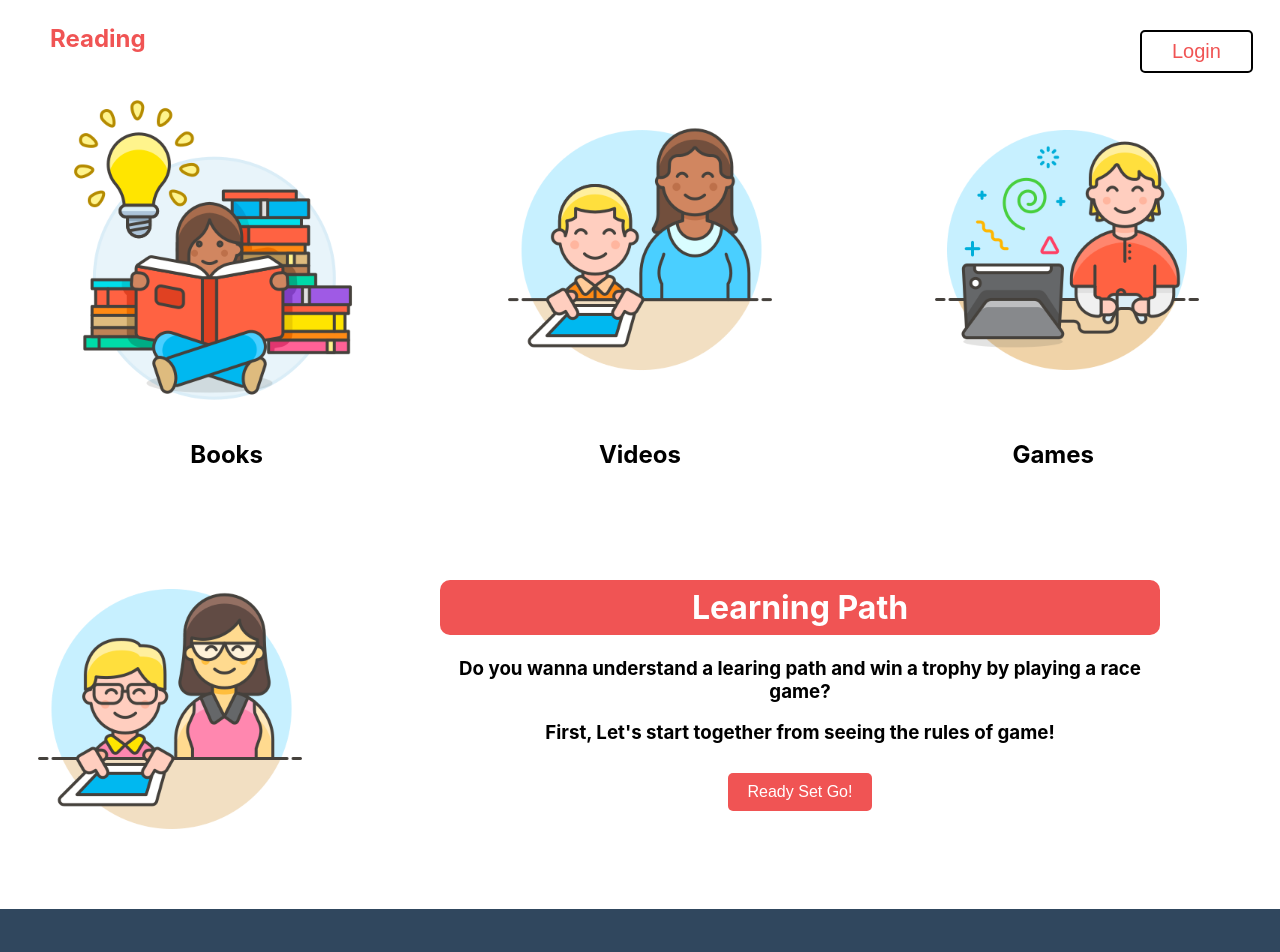
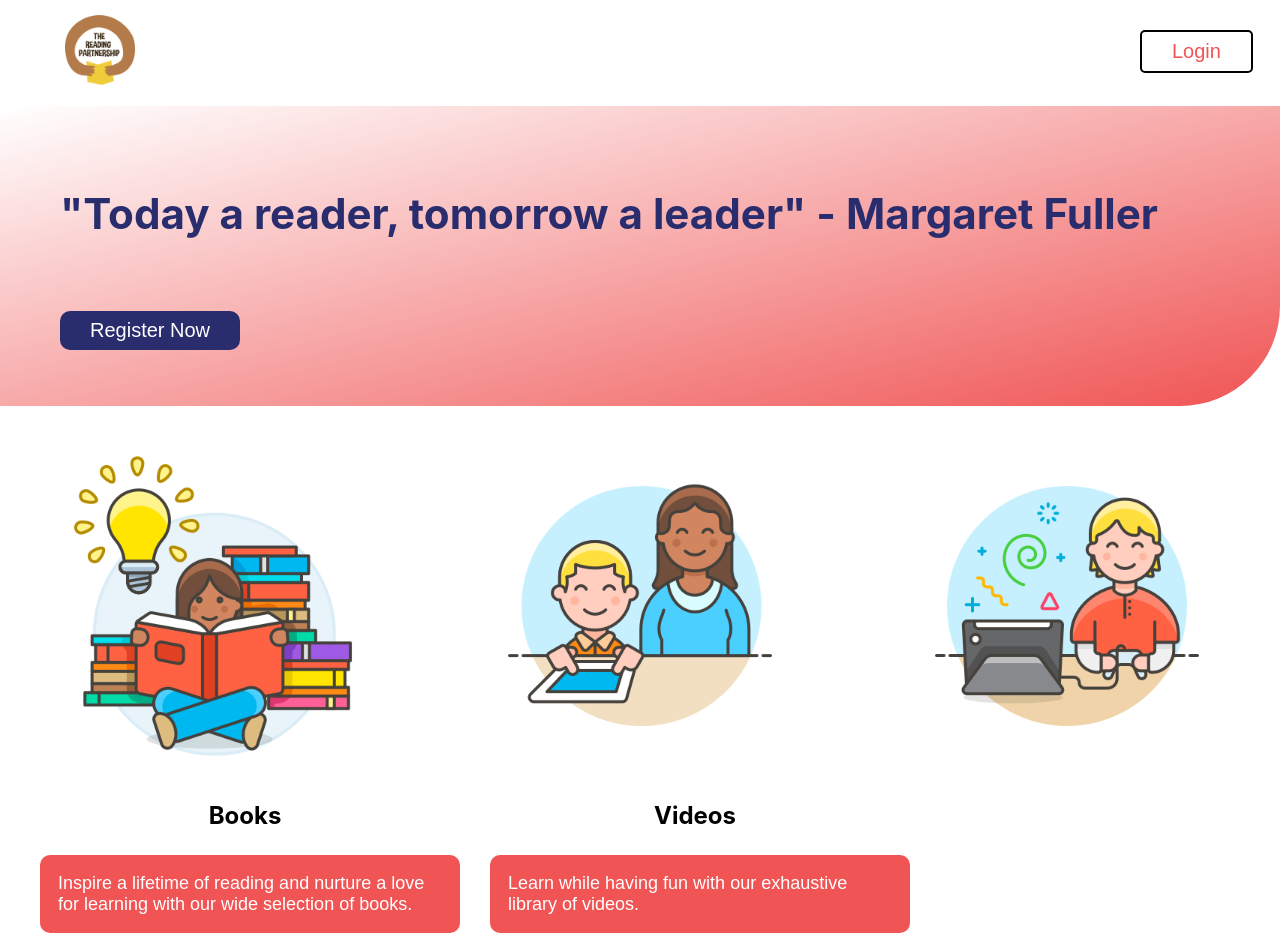
Before and after one commit to hieetesh/trp-group4-frontend, a React (Create React App) app: page /home in a window 1280 px wide. Shown: the top 952 px of the page. Built offline with nearby package versions, Linux system fonts and the light colour scheme.

Commit message:
Updated HomePage

```diff
--- a/src/App.js
+++ b/src/App.js
@@ -23,7 +23,8 @@ function App() {
         </Routes>
       </Router>
     </div>
+
+
   );
 }
-
 export default App;
--- a/src/Home.css
+++ b/src/Home.css
@@ -62,6 +62,11 @@ span{
       padding-left: 50px;
       font-weight: bold;
   }
+  .headtext img{
+    height: 100px;
+    width: 100px;
+    padding: 15px;
+  }
   .headbtn {
     background-color: white;
     color: var(--text-color);
@@ -75,6 +80,33 @@ span{
   .headright{
       padding-left: 180px;
   }
+
+  .headhomesec {
+    background-image: linear-gradient(to bottom right, var(--white-color), var(--text-color));
+    height: 300px;
+    color: var(--background-color2);
+    padding: 40px 60px;
+    font-size: 36px;
+    border-radius: 0px 0px 100px 0px;
+    margin-bottom: 50px ;
+  }
+
+  .headhomebtn{
+    background-color: var(--background-color2);
+    color: var(--white-color);
+    border: none;
+    padding: 8px 30px;
+    font-size: 20px;
+    border-radius: 10px;
+    margin-top: 30px;
+  }
+
+  .headhomebtn:hover {
+    background-color: var(--white-color);
+    color: var(--background-color2);
+    border: 2px solid var(--background-color2)
+
+  }
   /* Image section */
 
  .imgsec{
@@ -86,6 +118,44 @@ span{
   .imgtext{
     text-align: center;
     padding: 20px;
+  }
+
+  .imgtext h4 {
+    padding: 5px 35px;
+  }
+.imgdesc{
+  width: 420px;
+  margin: 5px 15px;
+}
+  .collapsible {
+    background-color: var(--text-color);
+    color: white;
+    cursor: pointer;
+    padding: 18px;
+    width: 100%;
+    border: none;
+    text-align: left;
+    outline: none;
+    font-size: 15px;
+    transition: 1s;
+    border-radius: 10px;
+    margin: 5px;
+    scroll-behavior: smooth;
+    font-size: 18px;
+  }
+
+  .active, .collapsible:hover {
+    background-color: var(--background-color2);
+    border-radius: 20px;
+    transition: 2s;
+  }
+
+  .content {
+    padding: 0 18px;
+    display: none;
+    overflow: hidden;
+    background-color: #f1f1f1;
+    border-radius: 20px;
   }
 
   /* begingame */
@@ -186,3 +256,12 @@ span{
         display: none;
     }
   }
+
+  /* footer */
+
+  .footertext{
+    background-color: var(--text-color);
+    color: var(--white-color);
+    text-align: center;
+    padding: 3px;
+  }
--- a/src/components/home.jsx
+++ b/src/components/home.jsx
@@ -4,16 +4,42 @@ import React from 'react';
 import '../Home.css';
 
 function home(props) {
+
+    const handleClickCollapse = () => {
+        var coll = document.getElementsByClassName("collapsible");
+var i;
+
+for (i = 0; i < coll.length; i++) {
+  coll[i].addEventListener("click", function() {
+    this.classList.toggle("active");
+    var content = this.nextElementSibling;
+    if (content.style.display === "block") {
+      content.style.display = "none";
+    } else {
+      content.style.display = "block";
+    }
+  });
+}
+    }
+
     return (
         <div>
 
             <div class='row head'>
                 <div className="col-9 headtext">
-                    <p>Reading</p>
+                <img src="/images/logohome.png" alt="logo" />
                 </div>
                 <div className="col-3 headright">
                     <button class="button headbtn">Login</button>
                 </div>
+            </div>
+
+            <div className="row">
+                <div className="col-12 headhomesec">
+                <h3>"Today a reader, tomorrow a leader" - Margaret Fuller</h3>
+                <button class="button headhomebtn">Register Now</button>
+                </div>
+
             </div>
 
             <div className="div">
@@ -39,14 +65,38 @@ function home(props) {
 
 
                 <div className="row imgtext">
-                    <div className="col-4">
+                    <div className="col-4 imgdesc">
                         <h2>Books</h2>
+                        <button type="button" class="collapsible" onClick={()=>  {handleClickCollapse()}}>Inspire a lifetime of reading and nurture a love for learning with our wide selection of books.</button>
+                        <div class="content">
+                            <p>At the beach</p>
+                            <p>In the Tub</p>
+                            <p>Tasha goes to school</p>
+                            <p>To the Moon</p>
+                        </div>
                     </div>
-                    <div className="col-4">
+                    <div className="col-4 imgdesc">
                         <h2>Videos</h2>
+                        <button type="button" class="collapsible" onClick={()=>  {handleClickCollapse()}}>Learn while having fun with our exhaustive library of videos.</button>
+                        <div class="content">
+                        <p>lesson-1-letter-sound</p>
+                        <p>lesson-2-letter-sound</p>
+                        <p>sight-words-lesson-1</p>
+                        <p>sound-words-1</p>
+                        <p>sound-words-2</p>
+                        </div>
                     </div>
-                    <div className="col-4">
+                    <div className="col-4 imgdesc">
                         <h2>Games</h2>
+                        <button type="button" class="collapsible" onClick={()=>  {handleClickCollapse()}}>Delve into the world of fun and adventure while learning with our interactive games..</button>
+                        <div class="content">
+
+                            <p>sight-word-bingo</p>
+                            <p>sentence-strip</p>
+                            <p>sentence-strips-sight</p>
+                            <p>photophonics-mastdesh</p>
+                            <p>missing-letter-picture-cards</p>
+                        </div>
                     </div>
                 </div>
 
@@ -125,12 +175,16 @@ function home(props) {
                         <h3>
                             In the final level, you are too close to finish line. You have to clear a test to win a Trophy.
                         </h3>
-                        <button className="stepbtn"><a href="#"><span>Let's Begin the Race</span></a></button>
+                        <button className="stepbtn"><a href="./login.jsx"><span>Let's Begin the Race</span></a></button>
                     </div>
 
                 </div>
                 </a>
 
+            </div>
+
+            <div className="row footertext">
+            <p>&copy; 2021 | Team 4 | All Rights Reserved</p>
             </div>
 
 
@@ -141,7 +195,10 @@ function home(props) {
 
 
 
+
     );
+
 }
 
+
 export default home;
```
Also changed, not shown: public/images/logohome.png (added).
